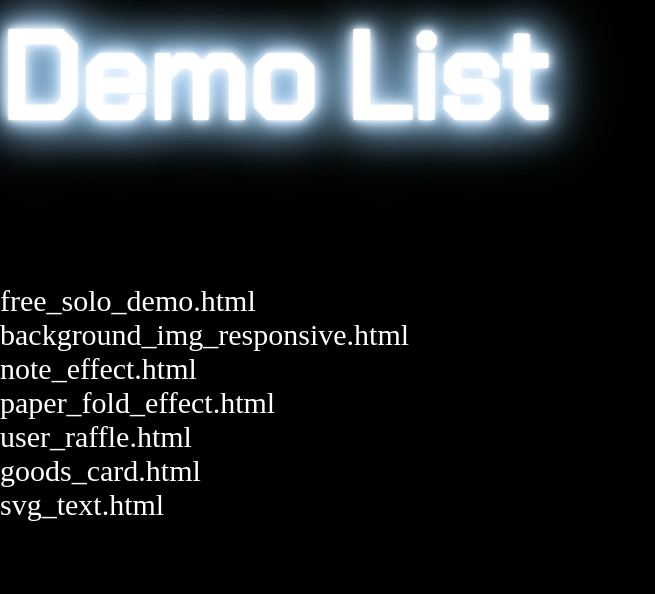
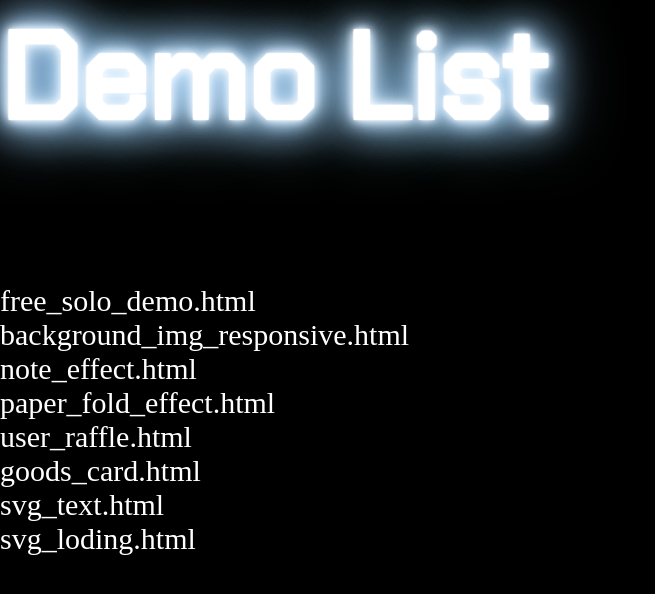
Before and after one commit to catx1726/Bingo-CSS, a Jekyll site: the page built from index.html, in a window 1280 px wide. Shown: the top 594 px of the page, without its empty margins (0-655 px from the left). Built offline with Jekyll 4.4.1, drawn with Linux system fonts in a browser that asks for light colours; some web fonts are replaced.

Commit message:
add svg_loading.html

```diff
--- a/index.html
+++ b/index.html
@@ -15,4 +15,4 @@ title: O O O CAD
 <br />
 <a href="./7M/goods_card.html">goods_card.html</a>
 <br />
-<a href="./7M/svg_text.html">svg_text.html</a><br/>
+<a href="./7M/svg_text.html">svg_text.html</a><br/><a href="./7M/svg_loding.html">svg_loding.html</a><br/>
```
Also changed, not shown: README.md.
